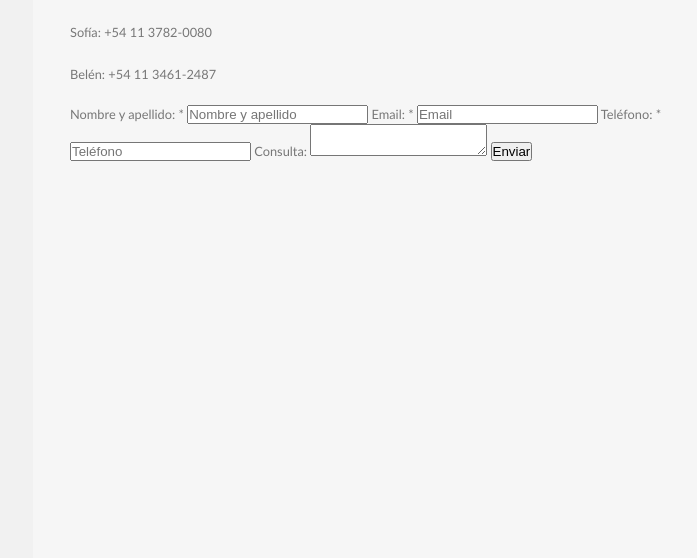
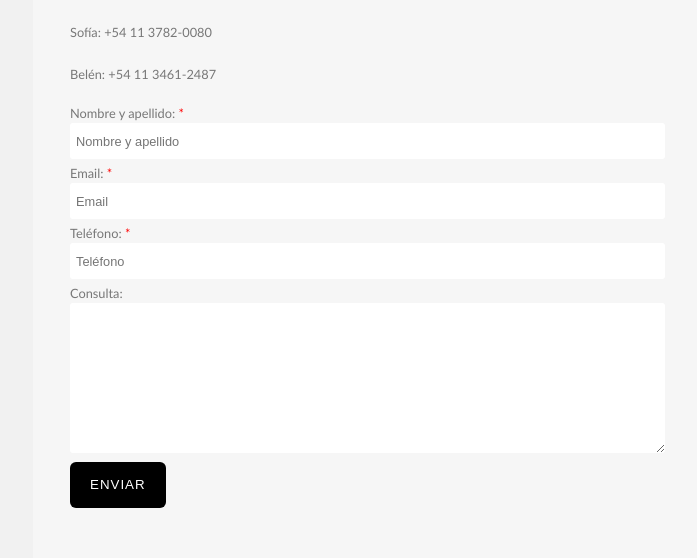
Before and after one commit to chrisrost/meetineventos, a plain HTML site: page contact.html in a window 1280 px wide. Shown: the part 338-896 px from the top of the page, 158-855 px from the left. Drawn offline with Linux system fonts and the light colour scheme; grey boxes are pictures that could not be loaded; a script that the page names is missing.

Commit message:
Add files via upload

```diff
--- a/style/style.css
+++ b/style/style.css
@@ -308,3 +308,12 @@ table tr td
 { background: #F0EFE2;
   color: #47433F;
   border-top: 1px solid #FFF;}
+
+
+/* reglas CSS para formulario */
+.form-consulta {max-width: 500px; background: #eee; padding: 25px; font-family: 'Source Sans Pro', sans-serif;}
+.campo-form {width:100%; height:36px; margin:2px 0 6px; padding-left:6px; box-sizing: border-box; border-radius:3px; border:0; font-family: 'Source Sans Pro', sans-serif; font-size:1em;}
+label span {color: #f00}
+textarea {min-height: 150px!important;}
+.btn-form {display: inline-block; border:0; background: #000; height: 46px; line-height: 46px; padding: 0 20px; border-radius: 6px; color:#fff; text-decoration: none; text-transform: uppercase; letter-spacing: 1px}
+.btn-form:hover {background: #444}
```
